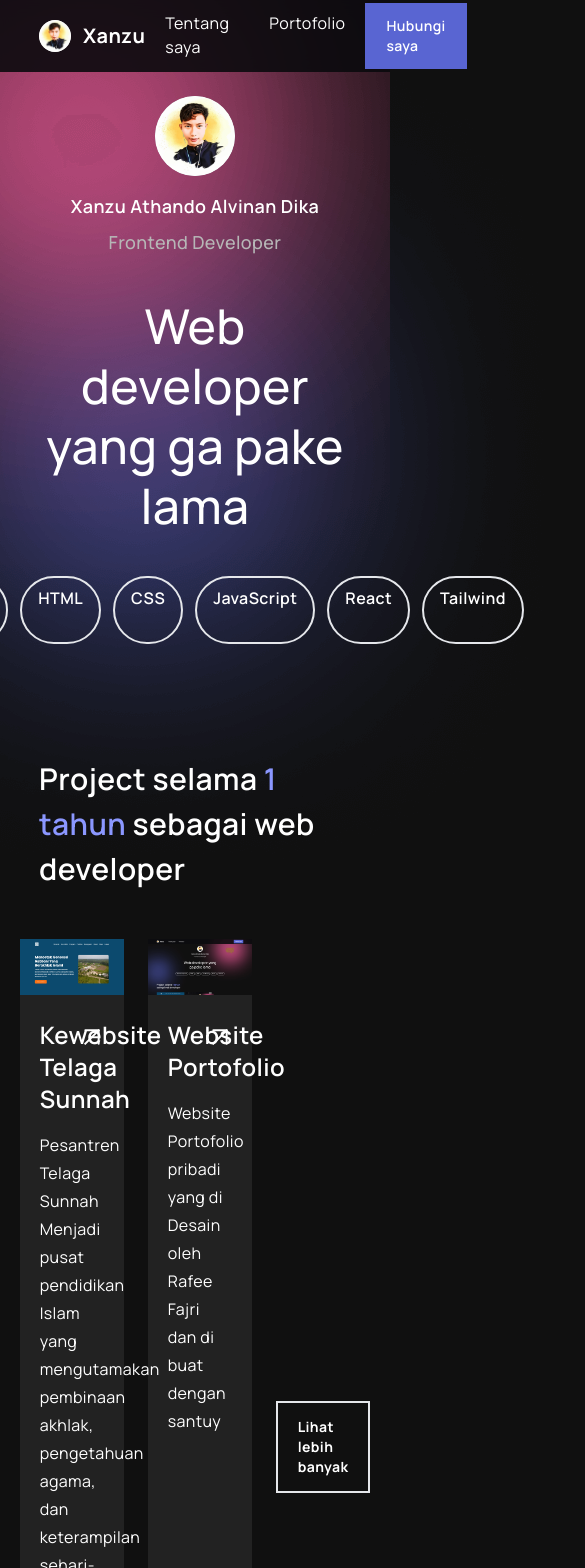
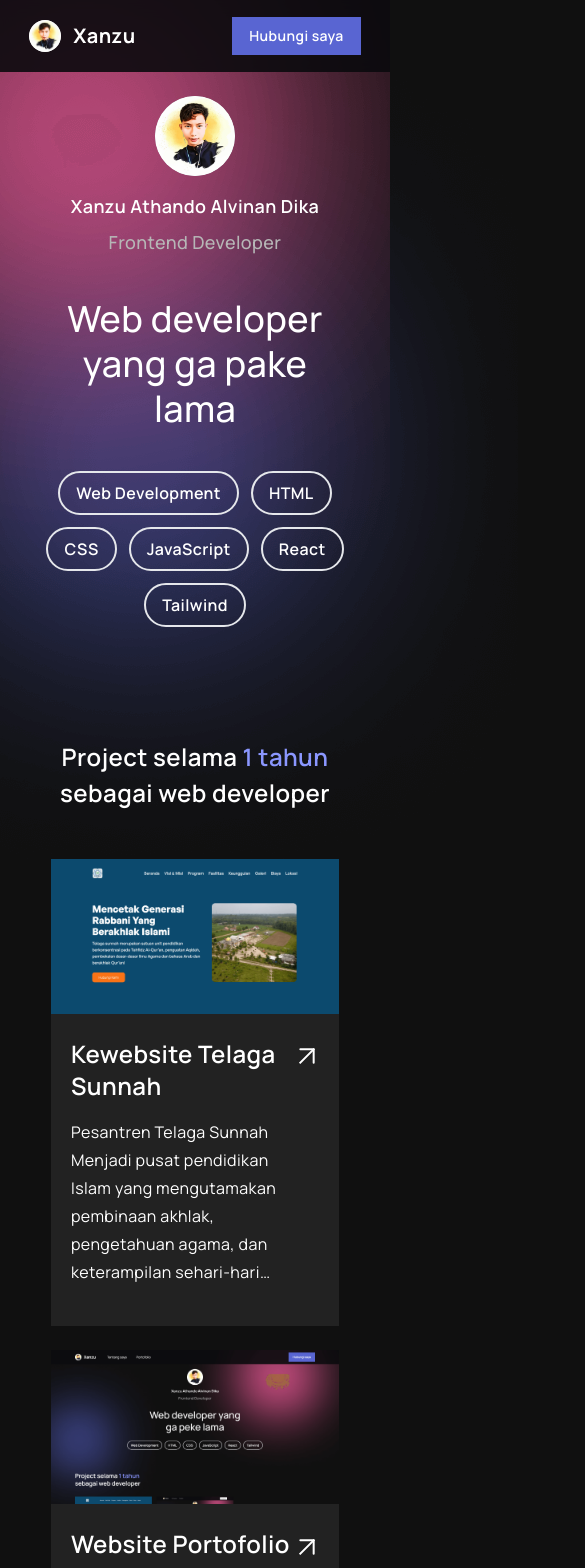
Before and after one commit to xandoalka/XanzuPortofolio, a React (Vite) app: page / in a window 390 px wide. Shown: the top 1568 px of the page, 585 px wide, since content can reach past the window. Built offline with nearby package versions, Linux system fonts and the light colour scheme.

Commit message:
responsif tinggal footer dan pages portofolio

```diff
--- a/src/component/Contact.jsx
+++ b/src/component/Contact.jsx
@@ -1,11 +1,11 @@
 const Contact = () =>{
 
     return(
-        <section className="py-40 text-white">
-            <div className="flex justify-between py-10 px-16 contact w-[80%] mx-auto items-center">
-                <span className="w-44 text-3xl">Ayo bekerja bersama</span>
-                <span className="w-[21rem]">Tertarik bekerja bersama? ayo kita pesen kopi dan bahas bareng-bareng</span>
-                <a href="https://api.whatsapp.com/send?phone=6281368449213&text=Hai%20Xanzu" target="_blank" className="inline-block font-extrabold text-sm py-3 px-5 border-2 border-transparent w-fit h-fit bg-primary text-white hover:bg-white hover:text-[#101010] transition-all ease-linear">Ayo ngobrol</a>
+        <section className="py-14 md:py-24 lg:py-40 text-white">
+            <div className="flex justify-between py-6 px-8 md:py-10 md:px-16 contact w-[85%] md:w-[80%] mx-auto items-center">
+                <span className="w-24 md:w-44 text-md md:text-3xl">Ayo bekerja bersama</span>
+                <span className="hidden lg:block w-[21rem]">Tertarik bekerja bersama? ayo kita pesen kopi dan bahas bareng-bareng</span>
+                <a href="https://api.whatsapp.com/send?phone=6281368449213&text=Hai%20Xanzu" target="_blank" className="inline-block font-extrabold text-xs md:text-sm py-3 px-5 border-2 border-transparent w-fit h-fit bg-primary text-white hover:bg-white hover:text-[#101010] transition-all ease-linear">Ayo ngobrol</a>
             </div>
         </section>
     )
--- a/src/component/Hero.jsx
+++ b/src/component/Hero.jsx
@@ -10,8 +10,8 @@ const Hero = () => {
                     <p className="font-semibold">Xanzu Athando Alvinan Dika</p>
                     <p className="text-[#B6B6B6]">Frontend Developer</p>
                 </div>
-                <h1 className="text-5xl leading-tight max-w-lg text-center">Web developer yang ga pake lama</h1>
-                <ul className="flex gap-3 font-semibold">
+                <h1 className="text-4xl md:text-5xl leading-tight max-w-lg text-center">Web developer yang ga pake lama</h1>
+                <ul className="flex flex-wrap justify-center gap-3 font-semibold">
                     <li className="cursor-none border-2 py-2 px-4 rounded-full hover:bg-primary hover:border-transparent transition ease-linear duration-200">Web Development</li>
                     <li className="cursor-none border-2 py-2 px-4 rounded-full hover:bg-primary hover:border-transparent transition ease-linear duration-200">HTML</li>
                     <li className="cursor-none border-2 py-2 px-4 rounded-full hover:bg-primary hover:border-transparent transition ease-linear duration-200">CSS</li>
--- a/src/component/Nav.jsx
+++ b/src/component/Nav.jsx
@@ -12,20 +12,20 @@ const Nav = () =>{
     return(
         <>
             <nav className="fixed z-10 top-0 left-0 right-0 bg-black-glass text-white backdrop-filter backdrop-blur">
-                <div className="flex justify-between items-center h-[4.5rem] w-[80%] mx-auto">
+                <div className="flex justify-between items-center h-[4.5rem] w-[85%] md:w-[80%] mx-auto">
                     <div className="flex">
                         <span className="text-xl font-bold mr-8 flex items-center gap-3">
                             <img className="w-8 h-8 bg-neutral-300 rounded-full" src={profil} alt="" />
                             <Link onClick={() => handleClick('home')} to={'/'}>Xanzu</Link>
                         </span>
-                        <Link onClick={() => handleClick('tentang-saya')} to="tentang-saya" className={`${activeButton === 'tentang-saya' ? 'border-[#5965D2]' : ''} group duration-300 block py-6 px-5 border-b-2 border-transparent hover:border-[#5965D2] transition ease-linear`}>
+                        <Link onClick={() => handleClick('tentang-saya')} to="tentang-saya" className={`${activeButton === 'tentang-saya' ? 'border-b-[#5965D2]' : ''} lg:block hidden group duration-300 py-6 px-5 border-b-2 border-transparent transition ease-linear`}>
                             <span className={`${activeButton === 'tentang-saya' ? '-translate-y-1' : ''} block duration-300 group-hover:-translate-y-1 transition ease-linear`}>Tentang saya</span>
                         </Link>
-                        <Link onClick={() => handleClick('portofolio')} to="portofolio" className={`${activeButton === 'portofolio' ? 'border-[#5965D2]' : ''} group duration-300 block py-6 px-5 border-b-2 border-transparent hover:border-[#5965D2] transition ease-linear`}>
+                        <Link onClick={() => handleClick('portofolio')} to="portofolio" className={`${activeButton === 'portofolio' ? 'border-b-[#5965D2]' : ''} lg:block hidden group duration-300 py-6 px-5 border-b-2 border-transparent transition ease-linear`}>
                             <span className={`${activeButton === 'portofolio' ? '-translate-y-1' : ''} block duration-300 group-hover:-translate-y-1 transition ease-linear`}>Portofolio</span>
                         </Link>
                     </div>
-                    <a className="inline-block font-semibold text-sm py-3 px-5 border border-transparent bg-primary hover:bg-white hover:text-[#101010] transition-all ease-linear duration-200" href="https://api.whatsapp.com/send?phone=6281368449213&text=Hai%20Xanzu" target="_blank">Hubungi saya</a>
+                    <a className="inline-block font-semibold text-sm py-2 px-4 md:py-3 md:px-5 border border-transparent bg-primary hover:bg-white hover:text-[#101010] transition-all ease-linear duration-200" href="https://api.whatsapp.com/send?phone=6281368449213&text=Hai%20Xanzu" target="_blank">Hubungi saya</a>
                 </div>
             </nav>
         </>
--- a/src/component/Project.jsx
+++ b/src/component/Project.jsx
@@ -8,12 +8,12 @@ const Project = () => {
     const [data] = useContext(DataProject)
 
     return(
-        <section className="text-white py-20">
-            <div className="w-[80%] mx-auto">
-                <h2 className="text-3xl font-semibold max-w-sm leading-normal mb-12">Project selama <span className="text-[#8B97FF]">1 tahun</span> sebagai web developer</h2>
-                <div className="flex justify-center gap-6 mb-10">
+        <section className="text-white pt-20 pb-0 sm:py-20">
+            <div className="w-[85%] lg:w-[80%] mx-auto">
+                <h2 className="text-2xl md:text-3xl text-center sm:text-start font-semibold max-w-sm leading-normal mb-12">Project selama <span className="text-[#8B97FF]">1 tahun</span> sebagai web developer</h2>
+                <div className="flex justify-around lg:gap-6 flex-wrap xl:flex-nowrap mb-10">
                     {data.map(project => (
-                        <Link target={project.target} to={project.url} key={project.id} className='w-1/3 bg-neutral-card shadow-transparent hover:shadow-md hover:-translate-y-1 hover:shadow-neutral-600 duration-300 transition ease-in-out'>
+                        <Link target={project.target} to={project.url} key={project.id} className='sm:w-full mb-6 lg:mb-0 md:w-1/2 xl:w-1/3 max-w-72 xl:max-w-sm min-h-[28rem] bg-neutral-card shadow-transparent hover:shadow-md hover:-translate-y-1 hover:shadow-neutral-600 duration-300 transition ease-in-out'>
                             <TemplateProject
                                 img={project.img}
                                 title={project.title}
@@ -22,18 +22,18 @@ const Project = () => {
                             </TemplateProject>
                         </Link>
                     ))}
-                    <div className='w-1/3 flex justify-center items-center'>
+                    <div className='w-full xl:w-1/3 flex justify-center items-center'>
                         <Link to={'/portofolio'} className='border-2 py-[0.88rem] px-5 font-bold text-sm hover:bg-white hover:text-black  transition ease-linear duration-200'>Lihat lebih banyak</Link>
                     </div>
                 </div>
-                <div className='flex bg-neutral-card justify-between pl-16'>
-                    <div className='flex flex-col justify-center max-w-md'>
-                        <p className='text-2xl leading-10 font-semibold h-32'>Tidak semua projek harus serius.<br />Cek beberapa fun project saya.</p>
+                <div className='hidden sm:flex bg-neutral-card flex-col md:flex-row lg:justify-between'>
+                    <div className='flex flex-col justify-center px-12 py-10 xl:pl-16 xl:pr-0 max-w-md'>
+                        <p className='text-xl md:text-xl xl:text-2xl leading-10 font-semibold h-20 lg:h-32'>Tidak semua projek harus serius.<br />Cek beberapa fun project saya.</p>
                         <Link to={'/portofolio'} className='flex gap-1 w-fit text-sm font-extrabold h-10 items-center px-3 border-2 border-transparent bg-primary hover:bg-white hover:text-[#101010] transition-all ease-linear duration-200'>Lihat katalog
                             <svg xmlns="http://www.w3.org/2000/svg" width="24" height="24" viewBox="0 0 24 24" fill="none" stroke="currentColor" stroke-width="2.2" stroke-linecap="round" stroke-linejoin="round" class="lucide lucide-arrow-right"><path d="M5 12h14"/><path d="m12 5 7 7-7 7"/></svg>
                         </Link>
                     </div>
-                    <img src={frontend} alt="frontend-image" />
+                    <img className='hidden lg:block sm:w-1/2' src={frontend} alt="frontend-image" />
                 </div>
             </div>
         </section>
--- a/src/component/Quote.jsx
+++ b/src/component/Quote.jsx
@@ -1,8 +1,8 @@
 const Quote = () => {
 
     return(
-        <section className="py-40 quote text-white">
-            <p className="w-[52rem] text-5xl leading-snug mx-auto text-center">Mau kamu mengira kamu bisa atau kamu tidak bisa, kamu benar</p>
+        <section className="py-14 md:py-28 lg:py-40  quote text-white">
+            <p className="max-w-[42rem] w-10/12 md:w-auto lg:max-w-[52rem] text-xl sm:text-3xl lg:text-5xl leading-snug mx-auto text-center">Mau kamu mengira kamu bisa atau kamu tidak bisa, kamu benar</p>
         </section>
     )
 }
--- a/src/component/ui/TemplateProject.jsx
+++ b/src/component/ui/TemplateProject.jsx
@@ -6,7 +6,7 @@ const TemplateProject = ({img, title, description}) => {
             <img src={img} alt="Project Kewebsite Telaga Sunnah" />
             <article className='relative px-5 pt-6 pb-10'>
                 <h3 className='text-2xl font-semibold mb-4 leading-8 max-w-[15rem] xl:max-w-none'>{title}</h3>
-                <p className='w-11/12 leading-7'>{description}</p>
+                <p className='w-11/12 leading-7 line-clamp-6'>{description}</p>
                 <span className='absolute top-[1.65rem] right-4'>
                     <svg xmlns="http://www.w3.org/2000/svg" width="32" height="32" viewBox="0 0 32 32" fill="none">
                         <path d="M9.33337 9.33334H22.6667V22.6667" stroke="white" stroke-width="2" stroke-linecap="round" stroke-linejoin="round"/>
--- a/tailwind.config.js
+++ b/tailwind.config.js
@@ -6,7 +6,10 @@ export default {
   ],
   theme: {
     screens: {
-      'xl': '1440px',
+      'xl': '1100px',
+      'lg': '900px',
+      'sm': '480px',
+      'md': '767px',
     },
     extend: {
       backgroundColor: {
```
Also changed, not shown: package.json (+5 -3 lines), src/component/Experience.jsx (+8 -8 lines), 1 other file (tests, documents, lock files or other folders).
